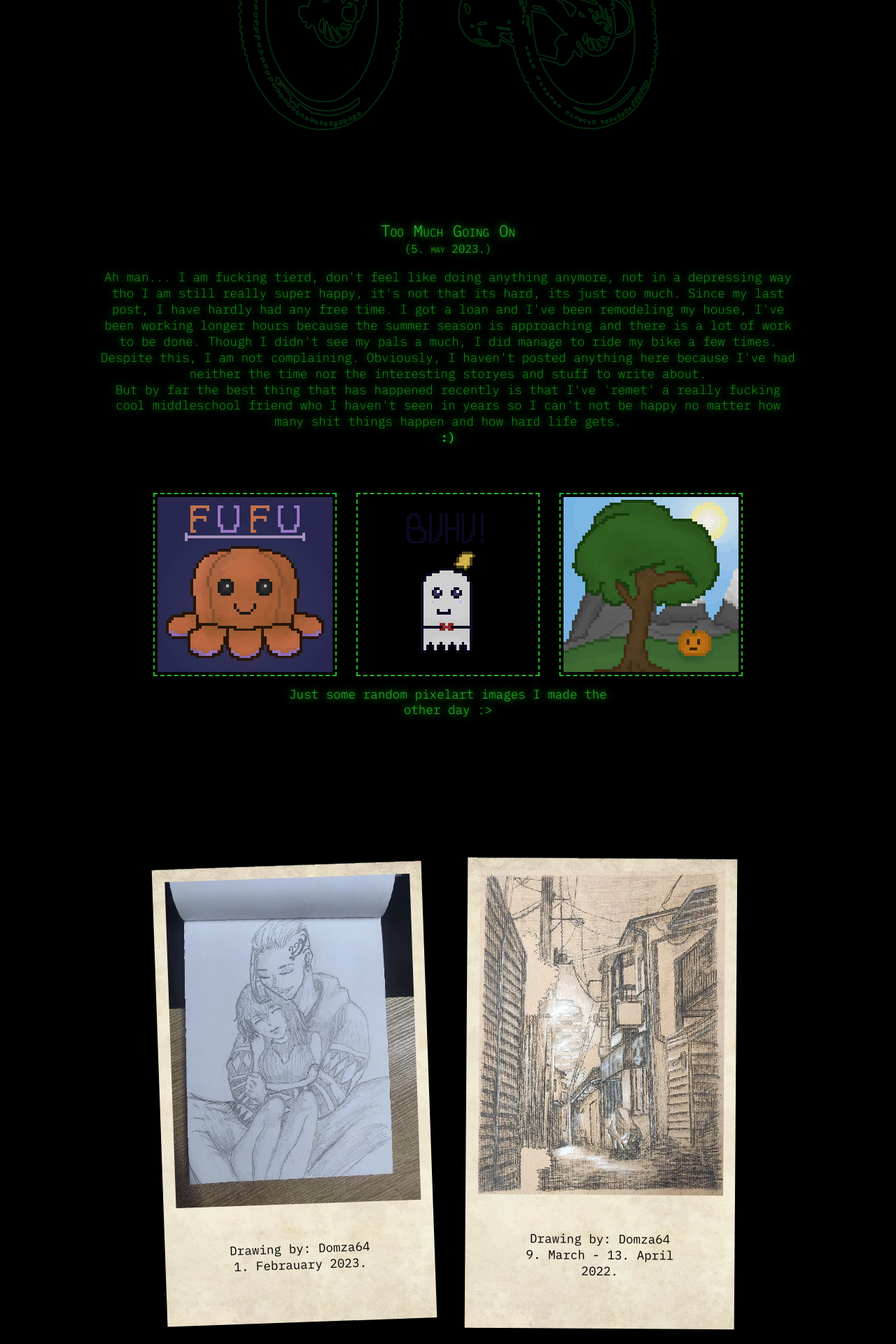
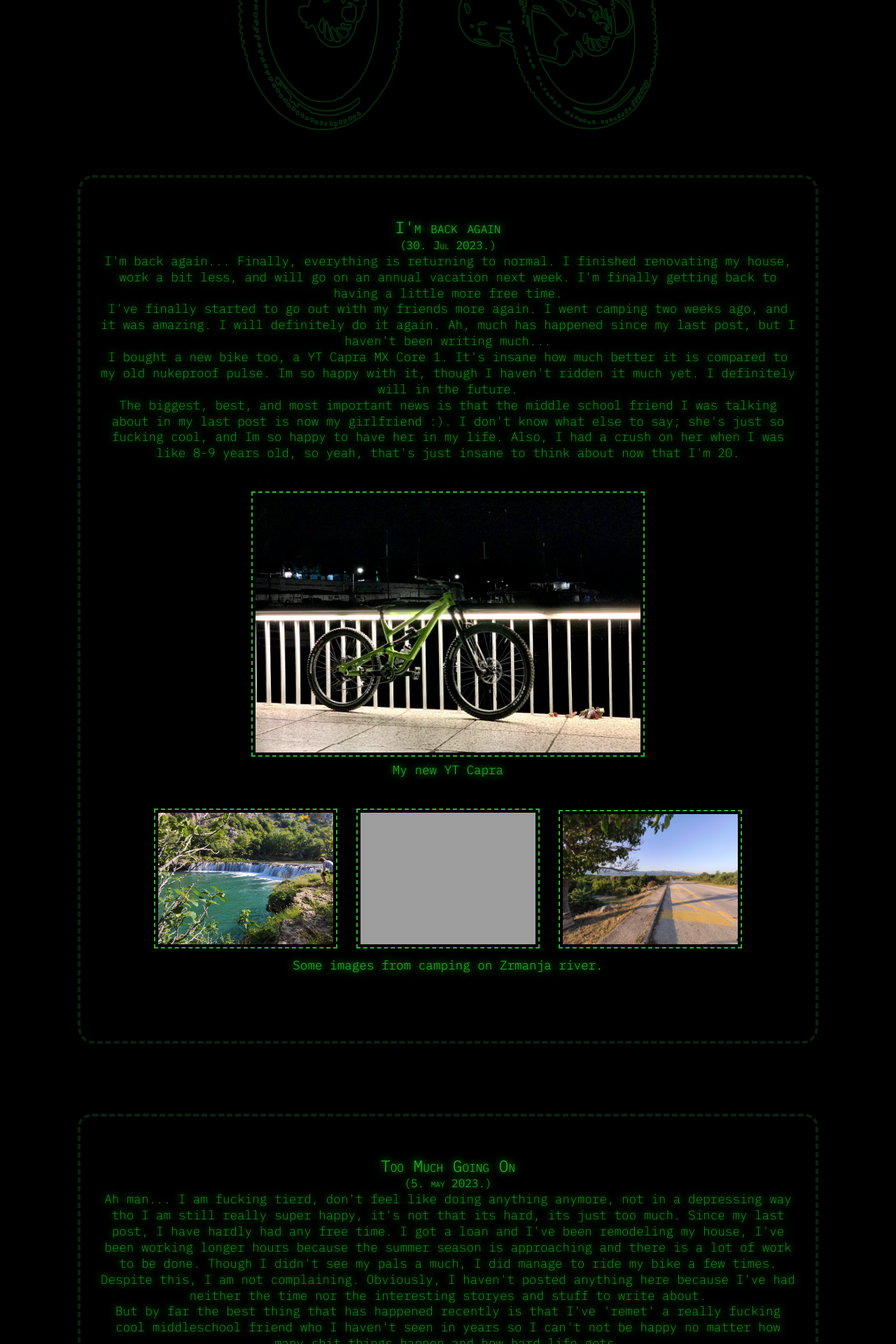
Before and after one commit to Domza64/PersonalWebsite, a PHP site: page /diary in a window 1280 px wide. Shown: the part 492-2412 px from the top of the page at 70% size. Run offline with PHP 8.4, Linux system fonts and the light colour scheme; a stand-in replaces the project's code that opens the database connection; style sheets or scripts are compiled from the project's sources; grey boxes are pictures that could not be loaded.

Commit message:
new Diary article

```diff
--- a/assets/css/diary/style.css
+++ b/assets/css/diary/style.css
@@ -6,7 +6,6 @@
 
 html {
   scroll-behavior: smooth;
-  image-rendering: pixelated;
 }
 
 body {
@@ -67,7 +66,11 @@ body main .__articles {
   gap: 100px;
 }
 body main .__articles article {
-  padding: 0px 1em;
+  border: 4px solid rgb(10, 34, 12);
+  border-style: dashed;
+  border-radius: 2%;
+  padding: 60px 25px;
+  margin: 0px 12px;
   max-width: 1000px;
 }
 body main .__articles article h3 {
@@ -78,7 +81,7 @@ body main .__articles article h2 {
   font-variant-caps: petite-caps;
   font-size: 1.3em;
   font-weight: 300;
-  margin-top: 3em;
+  margin: 0px;
 }
 body main .__articles article h2 u {
   text-decoration: none;
@@ -130,18 +133,20 @@ body footer a {
 }
 
 .--photo-w-description-container {
+  margin: 2em 0px;
   display: flex;
   flex-direction: column;
   justify-content: center;
   align-items: center;
 }
+.--photo-w-description-container img {
+  margin: 8px !important;
+}
 
 .--photo-w-description {
   margin-bottom: 1em !important;
 }
-.--small-margin {
-  margin: 0.5em !important;
-}
+
 .--photo-description {
   max-width: 500px;
 }
--- a/assets/css/diary/style.scss
+++ b/assets/css/diary/style.scss
@@ -61,7 +61,13 @@ body {
             flex-direction: column;
             gap: 100px;
             article {
-                padding: 0px 1em;
+
+                border: 4px solid rgb(10, 34, 12);
+                border-style: dashed;
+                border-radius: 2%;
+                padding: 60px 25px;
+                margin: 0px 12px;
+
                 max-width: 1000px;
                 h3 {
                     font-size: 1em;
@@ -71,7 +77,7 @@ body {
                     font-variant-caps: petite-caps;
                     font-size: 1.3em;
                     font-weight: 300;
-                    margin-top: 3em;
+                    margin: 0px;
                     u {
                         text-decoration: none;
                         font-size: 0.7em;
@@ -126,10 +132,14 @@ body {
     max-width: 1200px;
 }
 .--photo-w-description-container {
+    margin: 2em 0px;
     display: flex;
     flex-direction: column;
     justify-content: center;
     align-items: center;
+    img {
+        margin: 8px !important;
+    }
 }
 .--photo-w-description {
     margin-bottom: 1em !important;
--- a/diary/index.html
+++ b/diary/index.html
@@ -25,6 +25,44 @@
           <img src="../assets/media/images/svg/mtb4.svg" alt="Cool mtb svg image">
         </section>
         <section class="__articles">
+          <article id="im-back-again">
+            <h2>I'm back again<br><u>(30. Jul 2023.)</u></h2>
+            <p>
+              I'm back again... Finally, everything is returning to normal. I finished renovating
+              my house, work a bit less, and will go on an annual vacation next week. I'm finally
+              getting back to having a little more free time.
+              <br>
+              I've finally started to go out with my friends more again. I went camping two weeks
+              ago, and it was amazing. I will definitely do it again. Ah, much has happened since
+              my last post, but I haven't been writing much...
+              <br>
+              I bought a new bike too, a YT Capra MX Core 1. It's insane how much better it is
+              compared to my old nukeproof pulse. Im so happy with it, though I haven't ridden
+              it much yet. I definitely will in the future.
+              <br>
+              The biggest, best, and most important news is that the middle school friend I was
+              talking about in my last post is now my girlfriend :). I don't know what else to
+              say; she's just so fucking cool, and Im so happy to have her in my life. Also, I
+              had a crush on her when I was like 8-9 years old, so yeah, that's just insane to
+              think about now that I'm 20.
+            </p>
+            <div class="--photo-w-description-container">
+              <img src="../assets/media/images/diary/yt-capra.webp" alt="YT Capra MX core 1">
+              <span class="--photo-description" style="font-weight: 300;">
+                My new YT Capra
+              </span>
+            </div>
+            <div class="--photo-w-description-container">
+              <div>
+                <img src="../assets/media/images/diary/TEMP2.jpg" alt="Zrmanja waterfall" style="width: 250px;" class="--small-margin">
+                <img src="../assets/media/images/diary/TEMP1.jpg" alt="Obrovac image" style="width: 250px;" class="--small-margin">
+                <img src="../assets/media/images/diary/TEMP3.jpg" alt="Road from Obrovac to Zadar" style="width: 250px;" class="--small-margin">
+              </div>
+              <span class="--photo-description" style="font-weight: 300;">
+                Some images from camping on Zrmanja river.
+              </span>
+            </div>
+          </article>
           <article id="too-much-goingon">
             <h2>Too Much Going On<br><u>(5. may 2023.)</u></h2>
             <p>
```
Also changed, not shown: index.php (+7 -2 lines), photography/index.php (+7 -2 lines), assets/media/images/diary/Obrovac-2.webp (added), assets/media/images/diary/Obrovac.webp (added), assets/media/images/diary/TEMP2.jpg (added), assets/media/images/diary/TEMP3.jpg (added), assets/media/images/diary/Zrmanja-waterfall.webp (added), assets/media/images/diary/yt-capra.webp (added), 1 other file.
